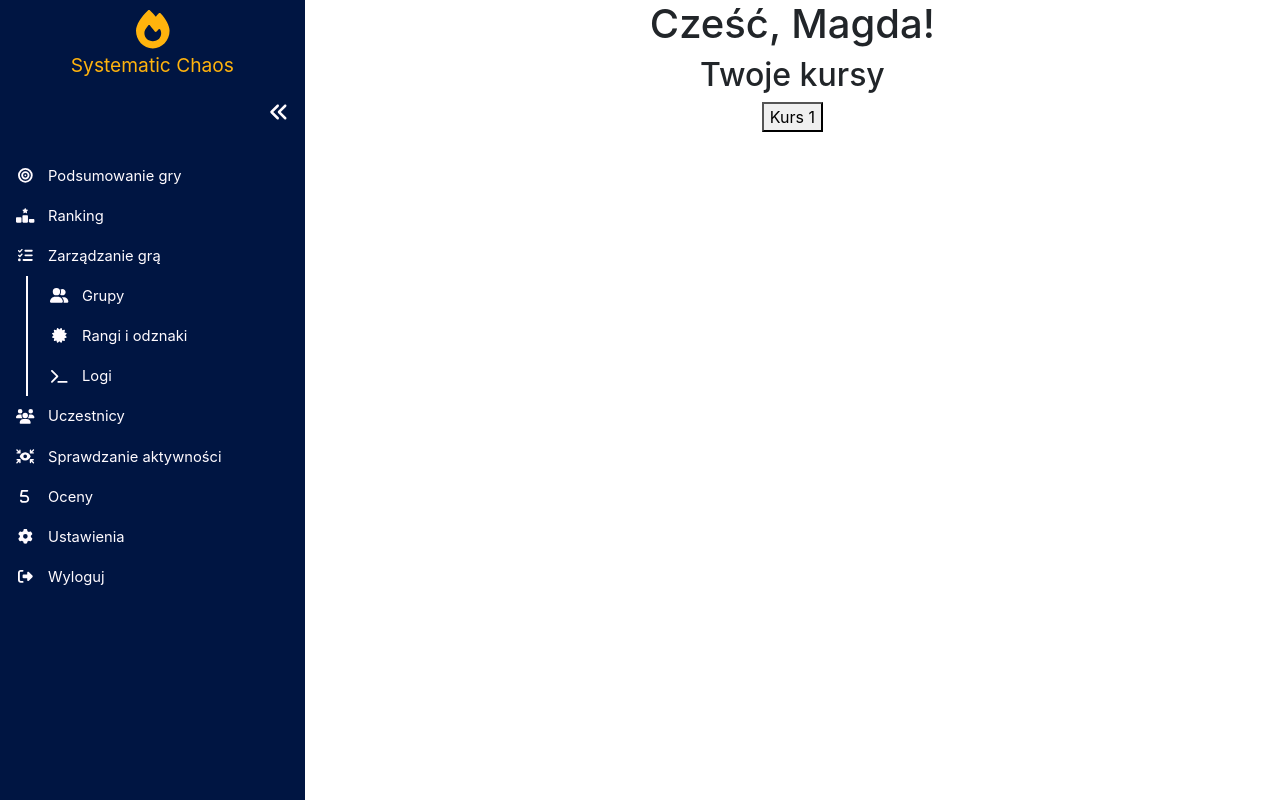
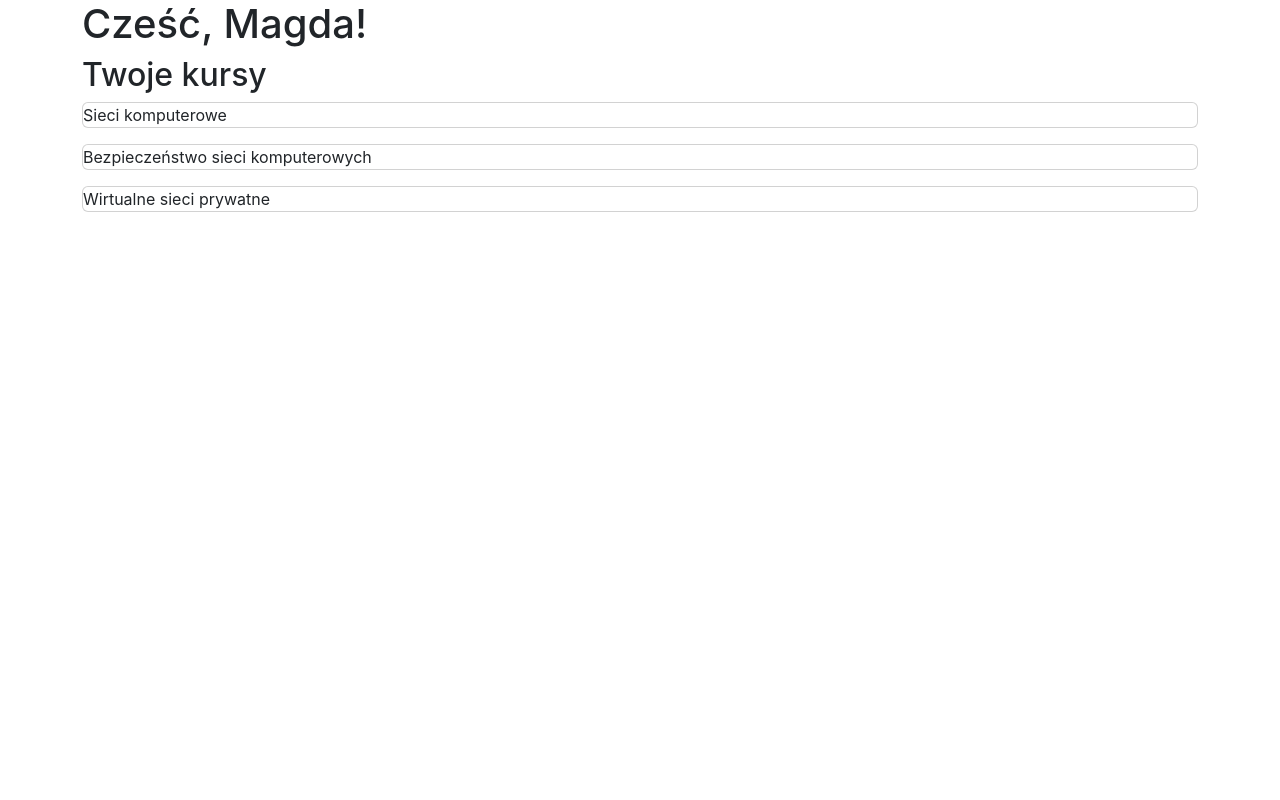
Before and after one commit to projekt-inz-maze/maze, a React (Create React App) app in the folder frontend/: page /courses in a window 1280 px wide. Built offline with nearby package versions, Linux system fonts and the light colour scheme.

Commit message:
[MAZE-48] Changes: added sass to dependencies. Trying new React Bootstrap components.

```diff
--- a/frontend/package.json
+++ b/frontend/package.json
@@ -27,6 +27,7 @@
         "hex-to-css-filter": "^5.4.0",
         "lodash": "^4.17.21",
         "moment": "^2.29.4",
+        "node-sass": "^9.0.0",
         "qs": "^6.10.5",
         "react": "^18.1.0",
         "react-awesome-reveal": "^4.0.1",
--- a/frontend/src/components/App/App.js
+++ b/frontend/src/components/App/App.js
@@ -21,20 +21,24 @@ function App(props) {
       <Container fluid className='p-0'>
         <div className="d-flex" style={{ minHeight: '100vh', margin: 0 }}>
           <BrowserRouter>
+            { window.location.pathname !== '/courses' && (
               <SidebarCol
                 style={{ width: props.sidebar.isExpanded ? 400 : 60 }}
                 className={sidebarExcludedPaths.includes(window.location.pathname) ? 'd-none' : 'd-md-block d-none'}
               >
                 <Sidebar link_titles={student ? UserSidebarTitles : ProfessorSidebarTitles} />
               </SidebarCol>
+            )}
             <div className='p-0 w-100'>
               <AppRoutes />
             </div>
+            { window.location.pathname !== '/courses' && (
               <SidebarCol
                 className={sidebarExcludedPaths.includes(window.location.pathname) ? 'd-none' : 'd-md-none d-block'}
               >
                 <MobileNavbar link_titles={student ? UserSidebarTitles : ProfessorSidebarTitles} />
               </SidebarCol>
+            )}
             <AuthVerify />
           </BrowserRouter>
         </div>
--- a/frontend/src/components/general/CourseList/CourseList.module.css
+++ b/frontend/src/components/general/CourseList/CourseList.module.scss
@@ -4,4 +4,6 @@
     align-items: center;
     justify-content: center;
     width: 100%;
+
+
 }
--- a/frontend/src/components/general/CourseList/CourseList.tsx
+++ b/frontend/src/components/general/CourseList/CourseList.tsx
@@ -1,8 +1,8 @@
 import React from 'react'
 
+import { Card, Container, Stack } from 'react-bootstrap'
 import { useNavigate } from 'react-router-dom'
 
-import styles from './CourseList.module.css'
 
 const CourseList = () => {
   const navigate = useNavigate()
@@ -12,11 +12,15 @@ const CourseList = () => {
   }
 
   return (
-    <div className={styles.mainContainer}>
+    <Container>
       <h1>Cześć, Magda!</h1>
       <h2>Twoje kursy</h2>
-      <button type="button" onClick={() => handleClick()}>Kurs 1</button>
-    </div>
+      <Stack gap={3}>
+        <Card onClick={() => handleClick()}>Sieci komputerowe</Card>
+        <Card>Bezpieczeństwo sieci komputerowych</Card>
+        <Card>Wirtualne sieci prywatne</Card>
+      </Stack>
+    </Container>
   )
 }
 
```
Also changed, not shown: frontend/src/components/general/PageGuard/PageGuard.js (+4 -3 lines), 1 other file (tests, documents, lock files or other folders). Lines whose indentation alone changed are shown as unchanged.
